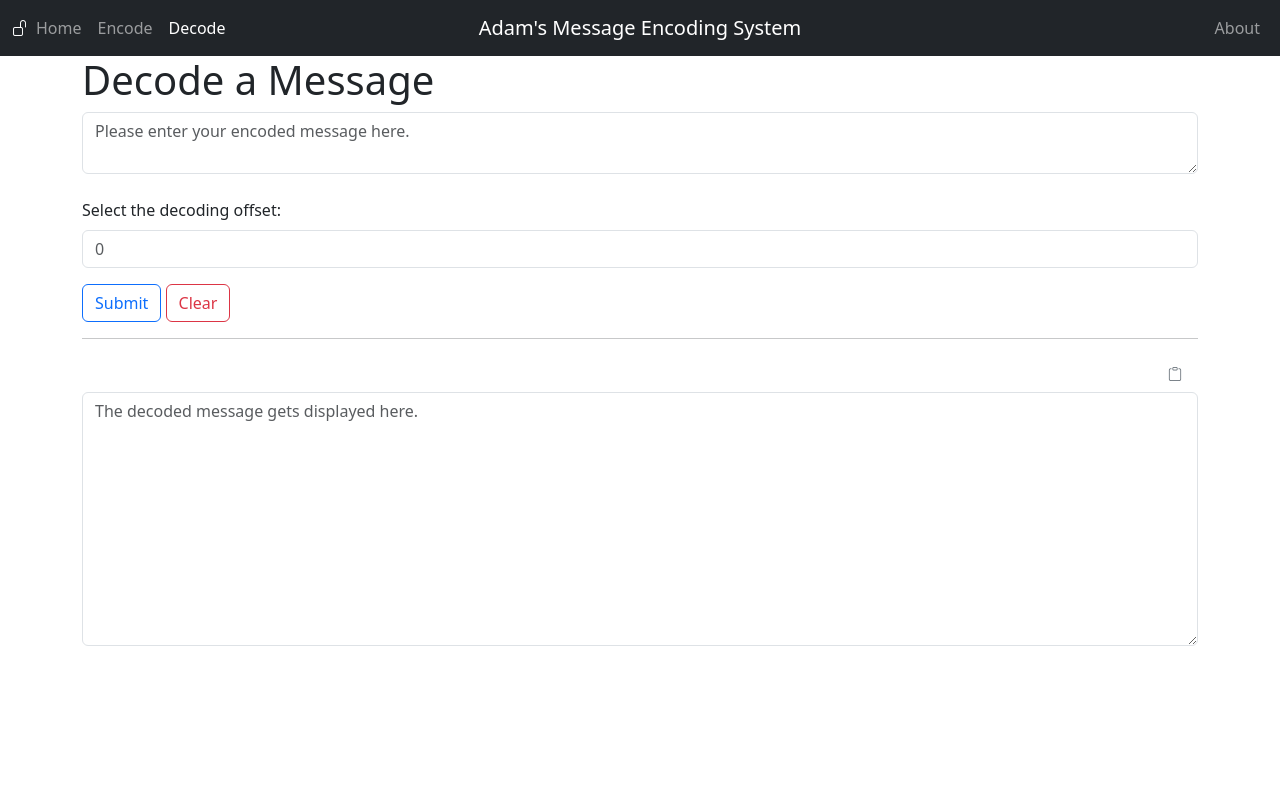
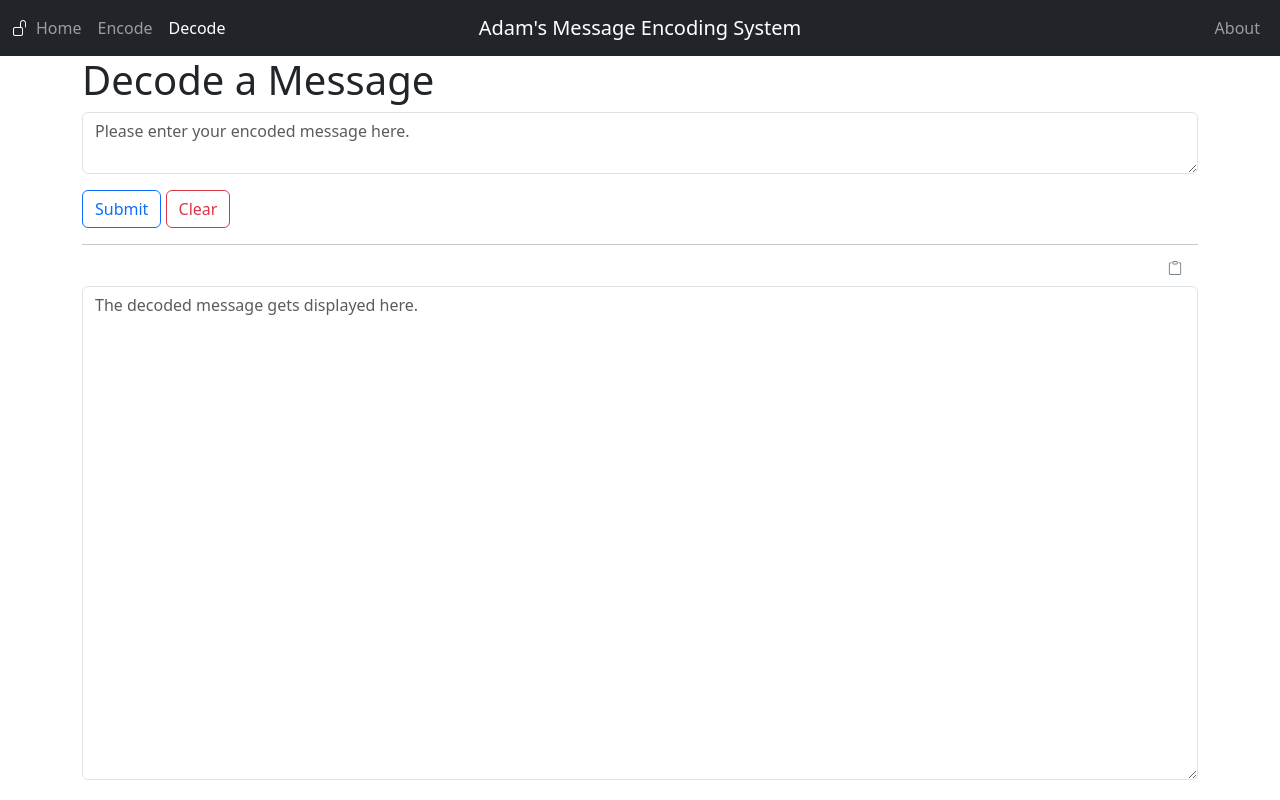
Before and after one commit to adam-bartholomew/encode-message, a Flask app: page /decode in a window 1280 px wide. Run offline with Flask 3, Linux system fonts and the light colour scheme; parts of the project's set-up code (start-up, migrations or seed data) failed here and were passed over; some libraries are stand-ins or nearby versions.

Commit message:
Update offset to be a date before the message.

```diff
--- a/app.py
+++ b/app.py
@@ -39,8 +39,7 @@ def encode():
             offset = int(request.form.get('encodeOffset')) if request.form.get('encodeOffset').isnumeric() else 0
             if msg:
                 messaging.log.info(f"Submitting encode form with msg: {msg}, offset: {offset}")
-                messaging.offset = offset
-                encoded_msg = f"Offset: {offset}\nInput Message: {msg}\nEncoded Message:\n{return_spacer}{messaging.encode(msg)}"
+                encoded_msg = f"Offset: {offset}\nInput Message: {msg}\nEncoded Message:\n{return_spacer}\n{messaging.encode(msg, offset)}"
                 return render_template(page_template, encoded_message=encoded_msg)
             else:
                 flash("Please enter a message to encode.")
@@ -57,11 +56,9 @@ def decode():
     if request.method == 'POST':
         if request.form.get('decodeSubmit') == 'Submit':
             msg = request.form.get('inputMessage')
-            offset = int(request.form.get('decodeOffset')) if request.form.get('decodeOffset').isnumeric() else 0
             if msg:
-                messaging.log.info(f"Submitting decode form with msg: {msg}, offset: {offset}")
-                messaging.offset = offset
-                decoded_msg = f"Offset: {offset}\nEncoded Message:\n{return_spacer}\n{msg}\n{return_spacer}\nDecoded Message:\n{return_spacer}\n{messaging.decode(msg)}"
+                messaging.log.info(f"Submitting decode form with msg: {msg}")
+                decoded_msg = f"Encoded Message:\n{return_spacer}\n{msg}\n{return_spacer}\nDecoded Message:\n{return_spacer}\n{messaging.decode(msg)}"
                 return render_template(page_template, decoded_message=decoded_msg)
             else:
                 flash("Please enter a message to decode.")
--- a/messaging.py
+++ b/messaging.py
@@ -2,11 +2,12 @@ import string
 import pandas as pd
 import csv
 import requests
-import datetime as datetime
+from datetime import datetime, date
 from datamuse import Datamuse
 from num2words import num2words
 from typing import Union
 import logging
+import random
 # https://api.datamuse.com/words?sl=i%27ll
 # https://wordsapiv1.p.rapidapi.com/words/aberration/syllables | This costs money after 2500 requests
 # https://github.com/gmarmstrong/python-datamuse/
@@ -15,8 +16,7 @@ import logging
 # https://www.onelook.com/thesaurus/?s=&f_ns=6&sortby=le0&sorttopn=1000
 # https://www.howmanysyllables.com
 
-offset = 0  # Default: 0
-log_filename = "./logs/encode-message_" + datetime.datetime.now().strftime("%Y%m%d") + ".log"
+log_filename = "./logs/encode-message_" + datetime.now().strftime("%Y%m%d") + ".log"
 logging.basicConfig(filename=log_filename, format="%(asctime)s.%(msecs)03d |:| %(levelname)s |:| %(message)s", level=logging.INFO, datefmt="%m/%d/%Y %H:%M:%S")
 log = logging.getLogger()
 
@@ -112,6 +112,10 @@ def decode(input_message: str) -> str:
                         "forty-five"
 
     input_message_list = [s for s in input_message.split("\n") if s.strip()]  # Create a list of the sentences provided.
+    log.info(input_message_list)
+    decode_offset = decode_offset_date(input_message_list.pop(0).rstrip("\r"))
+
+    # Find where any spaces should go.
     for ind, sentence in enumerate(input_message_list):
         sentence = sentence.rstrip("\r")
         if sentence.endswith("."):
@@ -131,7 +135,7 @@ def decode(input_message: str) -> str:
     if None in syllables_list:
         return "Message could not be decoded."
     for ind, num in enumerate(syllables_list):
-        corrected_num = (num - 1 - offset) % 26
+        corrected_num = (num - 1 - decode_offset) % 26
         log.debug(f"{num} syllables = {codex_list[corrected_num]}")
         if ind in spaces:
             decoded_message += codex_list[corrected_num] + " "
@@ -142,17 +146,18 @@ def decode(input_message: str) -> str:
 
 
 # Encodes a message
-def encode(input_message: str) -> str:
+def encode(input_message: str, encode_offset: int) -> str:
     """Encodes a message according the codex on the system.
 
     :param (str) input_message: The message we want to encode.
+    :param (int) encode_offset: The message offset used to encode.
     :return (str): The encoded message.
     """
     log.info("ENCODING.")
     syllables = list()
     spaces = list()
-    encoded_message = str()
     words = list()
+    encoded_message = build_offset_date(encode_offset)
 
     if not input_message or len(input_message) < 1:
         input_message = "test message"
@@ -171,23 +176,22 @@ def encode(input_message: str) -> str:
         if c == " ":
             spaces.append(i - (1 + len(spaces)))
             continue
-        syllables.append((codex_list.index(c) + 1 + offset) % 26)
+        count = (codex_list.index(c) + 1 + encode_offset) % 26
+        syllables.append(26 if count == 0 else count)
     log.info(f"Encode sentence space positions: {spaces}")
-    #print(f"formatted msg:{formatted_message}")
 
-    # 1. get words for the syllable count of a line.
+    # Get words for the syllable count of a line.
     for num in syllables:
         num = int(num)
         word = get_words_for_syllables(num)
         words.append(word)
 
-    # 2. build the message.
+    # Build the message.
     for ind, line in enumerate(words):
-        #print(f"words, index line {ind} {line}")
         if ind in spaces:
             line = line + "."
         encoded_message = encoded_message + "\n" + line
-    log.info("encode - Returning encoded message.")
+    log.info(f"encode - Returning encoded message:\n{encoded_message}")
     return encoded_message
 
 
@@ -225,7 +229,7 @@ def get_syllables_for_sentence(sentence: str) -> Union[int, None]:
     """Gets the syllable count for a sentence.
 
     :param (str) sentence: The sentence to get the syllables for.
-    :return (int): The amount of syllables in the sentence.
+    :return (int|None): The amount of syllables in the sentence.
     """
 
     log.info(f"get_syllables_for_sentence: \"{sentence}\" ")
@@ -251,7 +255,7 @@ def clean_dictionary():
     :return:
     """
     log.info('cleaning the dictionary.')
-    new_filename = f"datasets/phoneticDictionary_cleaned_{datetime.datetime.now().strftime('%Y%m%d')}.csv"
+    new_filename = f"datasets/phoneticDictionary_cleaned_{datetime.now().strftime('%Y%m%d')}.csv"
     log.info(f"Cleaned Dictionary Name: {new_filename}")
     with open('datasets/phoneticDictionary.csv', 'r', encoding='utf8') as in_file, open(new_filename, 'w', encoding='utf8', newline='') as out_file:
         seen = set()
@@ -262,7 +266,7 @@ def clean_dictionary():
         for row in reader:
             word = row['word']  # Get the word for the row
 
-            # If the word is a duplicate, starts with "'", or contains "." skip it.
+            # If the word is a duplicate, starts with ' or contains . skip it.
             if word in seen or word.startswith("'") or "." in word:
                 continue
 
@@ -314,7 +318,37 @@ def validate_word(word: str) -> bool:
         return True
 
 
+def build_offset_date(int_offset: int) -> str:
+    """Builds a date string for the beginning of the encoded message to communicate the offset.
+
+    The offset is represented in the date by the day - month.
+
+    :param (int) int_offset: The integer offset value.
+    :return: (str): The date portion of the encoded message.
+    """
+    if not isinstance(int_offset, int) or int_offset < 0:
+        return "Offset must be an integer less than 26 and greater than or equal to 0."
+
+    date_msg = None
+    while date_msg is None:
+        int_month = random.randint(1, 12)
+        int_day = int_offset + int_month
+        if int_day < 1 or int_day > 31:
+            log.info(f"build_offset_date: bad date - month:{int_month}, day:{int_day}")
+        elif (int_month == 2 and int_day > 29) or (int_month in [4, 6, 9, 11] and int_day > 30) or (int_month in [1, 3, 5, 7, 8, 10, 12] and int_day > 31):
+            log.info(f"build_offset_date: bad date - month:{int_month}, day:{int_day}")
+        else:
+            date_msg = date(date.today().year, int_month, int_day).strftime("%A, %B %d, %Y")
+            log.info(f"build_offset_date: good date - {date_msg}")
+    return str(date_msg)
+
+
+def decode_offset_date(offset_date: str) -> int:
+    log.info(f"decode_offset_date: param \"offset_date\" - {datetime.strptime(offset_date, '%A, %B %d, %Y')}")
+    dt = datetime.strptime(offset_date, '%A, %B %d, %Y')
+    return dt.day - dt.month
+
+
 if __name__ == '__main__':
     log.info("Calling __main__")
-    offset = 0  # Default: 0
     words_api_counter = 0
--- a/templates/decode.html
+++ b/templates/decode.html
@@ -6,16 +6,13 @@
 
 <form id="decodeForm" method="post">
     <div class="mb-3">
-        <textarea id="inputMessage" maxlength="1000" name="inputMessage" placeholder="Please enter your encoded message here." class="form-control">{{ request.form['inputMessage'] }}</textarea>
-        <br/>
-        <label for="decodeOffset" title="This should be the same value used to encode" class="form-label">Select the decoding offset:</label>
-        <input type="number" id="decodeOffset" name="decodeOffset" class="form-control" max="25" min="-25" placeholder="0" form="decodeForm" title="Select a number between -25 and 25 | Defaults to 0">
+        <textarea id="inputMessage" maxlength="1000" name="inputMessage" placeholder="Please enter your encoded message here." class="form-control" Title="This should contain a date on the first line with text following on each subsequent line.">{{ request.form['inputMessage'] }}</textarea>
     </div>
     <div class="mb-3">
-        <button name="decodeSubmit" id="decodeSubmit" value="Submit" type="submit" class="btn btn-outline-primary" form="decodeForm">Submit</button>
-        <button name="decodeClear" id="decodeClear" value="Clear" type="submit" class="btn btn-outline-danger" form="decodeForm" onClick="clearDecodeForm()">Clear</button>
+        <button name="decodeSubmit" id="decodeSubmit" value="Submit" type="submit" class="btn btn-outline-primary" form="decodeForm" Title="Submit message for decoding">Submit</button>
+        <button name="decodeClear" id="decodeClear" value="Clear" type="submit" class="btn btn-outline-danger" form="decodeForm" onClick="clearDecodeForm()" Title="Clear all page fields">Clear</button>
     </div>
-    <hr class="mt-1 mb-3"/>
+    <hr class="mt-1 mb-1"/>
     <div class="mb-3">
         <div class="d-flex align-items-center highlight-toolbar ps-3 pe-2 py-1 border-0">
             <div class="d-flex ms-auto">
@@ -24,7 +21,7 @@
                 </button>
             </div>
         </div>
-        <textarea id="decodedMessage" name="decodedMessage" rows="10" cols="140" readonly="readonly" placeholder="The decoded message gets displayed here." class="form-control">{{ decoded_message }}</textarea>
+        <textarea id="decodedMessage" name="decodedMessage" rows="20" cols="140" readonly="readonly" placeholder="The decoded message gets displayed here." class="form-control">{{ decoded_message }}</textarea>
     </div>
 </form>
 <script src="{{ url_for('static', filename='js/encodeMessage.js') }}"></script>
```
Also changed, not shown: templates/encode.html (+6 -6 lines).
